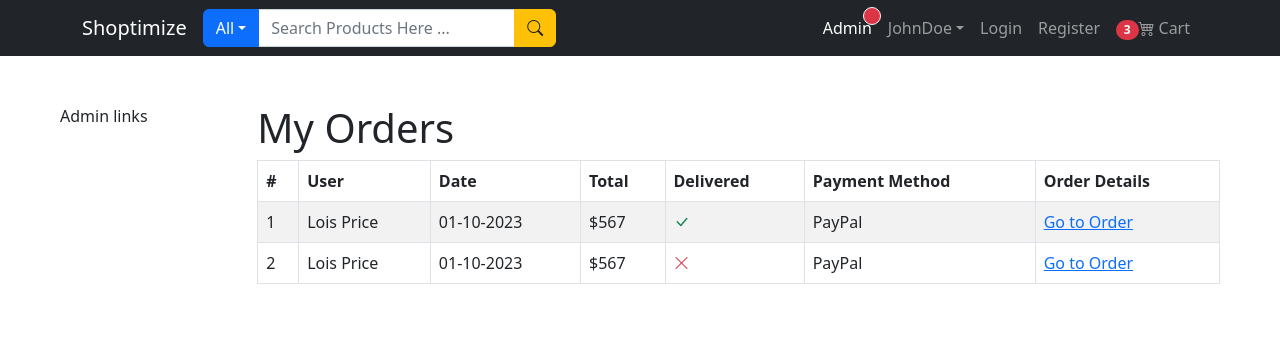
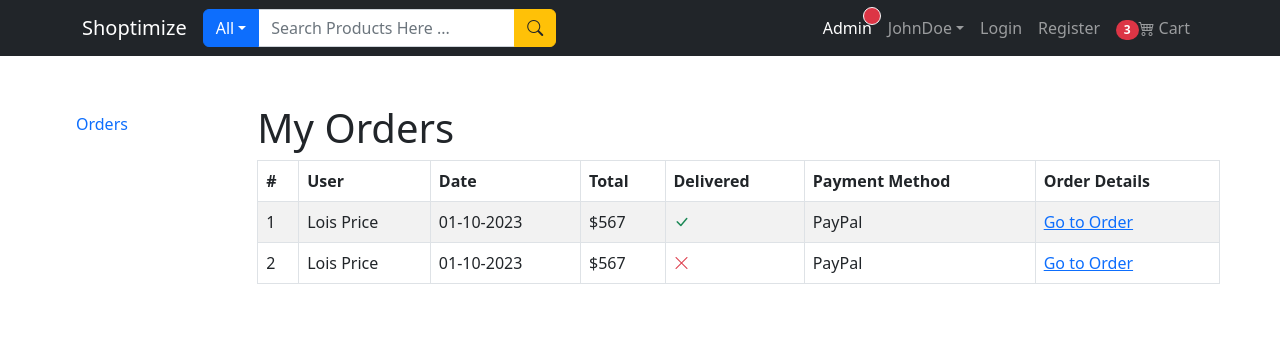
Before and after one commit to ShanchaiZ/MERN-ecommerce, a React (Create React App) app in the folder frontend/: page /admin/orders in a window 1280 px wide. Shown: the top 350 px of the page. Built offline with nearby package versions, Linux system fonts and the light colour scheme.

Commit message:
admin Links Component imported in AdminOrdersPage with a bracket correction on the import on admin component

```diff
--- a/frontend/src/components/admin/AdminLinksComponent.js
+++ b/frontend/src/components/admin/AdminLinksComponent.js
@@ -1,5 +1,5 @@
 import { Nav } from "react-bootstrap";
-import LinkContainer from "react-router-bootstrap";
+import {LinkContainer} from "react-router-bootstrap";
 
 const AdminLinksComponent = () => {
     return (
--- a/frontend/src/pages/admin/AdminOrdersPage.js
+++ b/frontend/src/pages/admin/AdminOrdersPage.js
@@ -1,12 +1,13 @@
 import { Row, Col, Table } from "react-bootstrap";
 import { Link } from "react-router-dom";
+import AdminLinksComponent from "../../components/admin/AdminLinksComponent";
 
 
 const AdminOrdersPage = () => {
     return (
         <Row className="m-5">
             <Col md={2}>
-                Admin links
+                <AdminLinksComponent />
             </Col>
 
             <Col md={10}>
```
